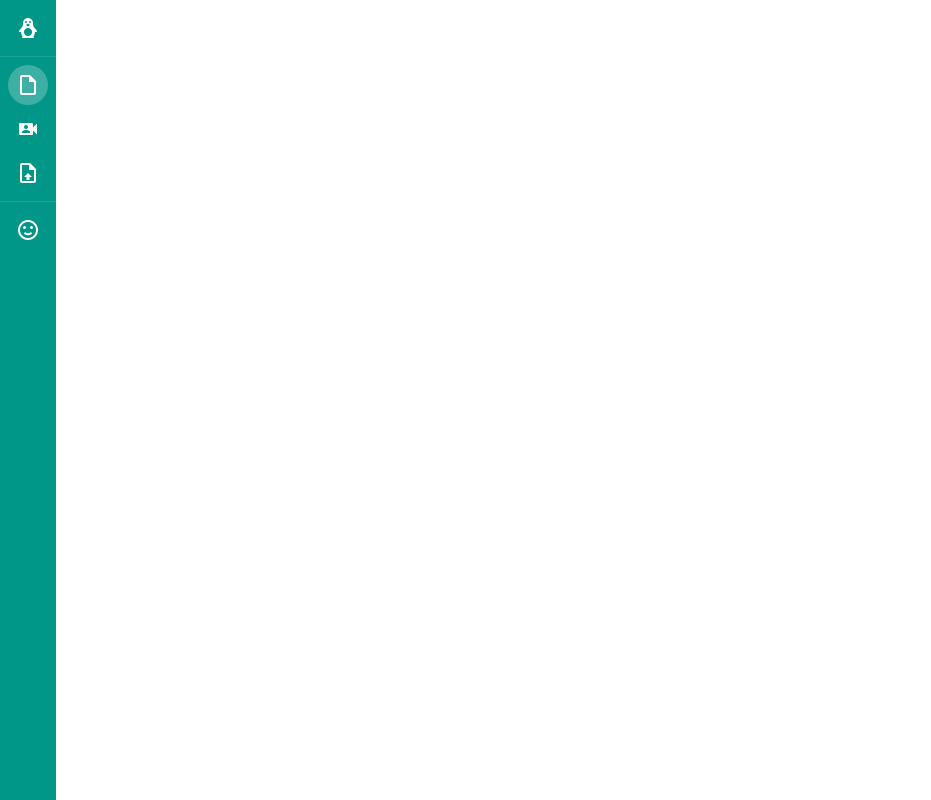
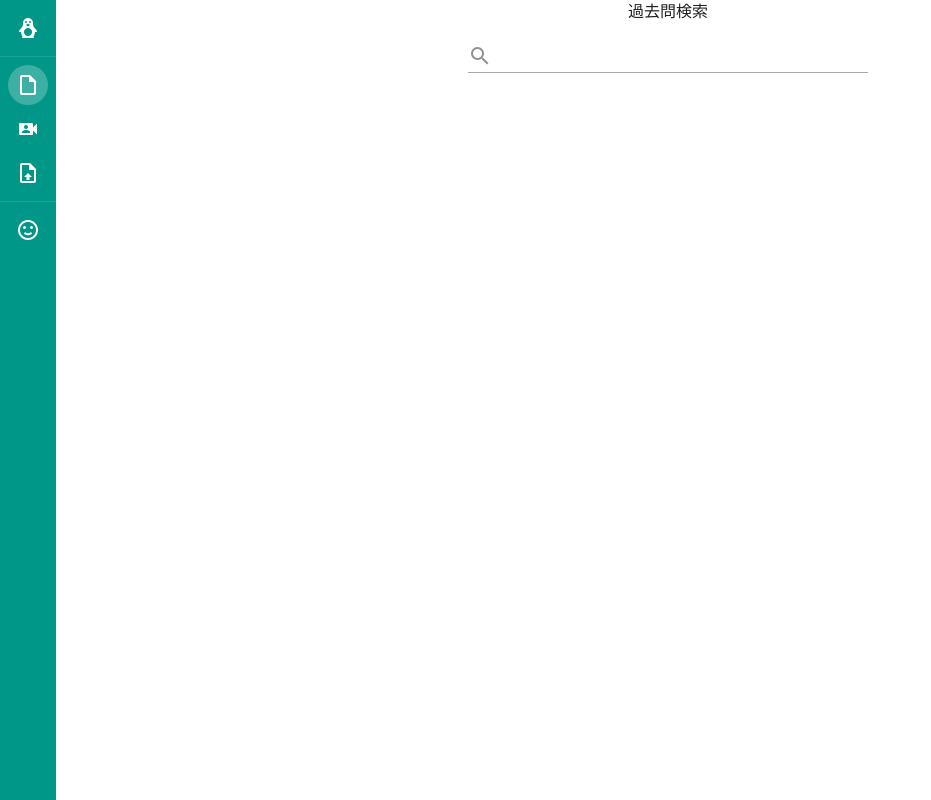
Before and after one commit to kuwiki-project/wiki-nuxt, a Nuxt app: page /exams in a window 1280 px wide. Shown: the whole page, without its empty margins (0-931 px from the left). Built offline with nearby package versions, Linux system fonts and the light colour scheme.

Commit message:
Create exams.vue

```diff
--- /dev/null
+++ b/pages/exams.vue
@@ -0,0 +1,12 @@
+<template>
+  <v-app id='index'>
+    <v-container class="mx-auto">
+      <v-row align='center' justify='center'>
+        <span id='title'>過去問検索</span>
+      </v-row>
+      <v-row align='center' justify='center'>
+        <searchForm></searchForm>
+      </v-row>
+    </v-container>
+  </v-app>
+</template>
```
